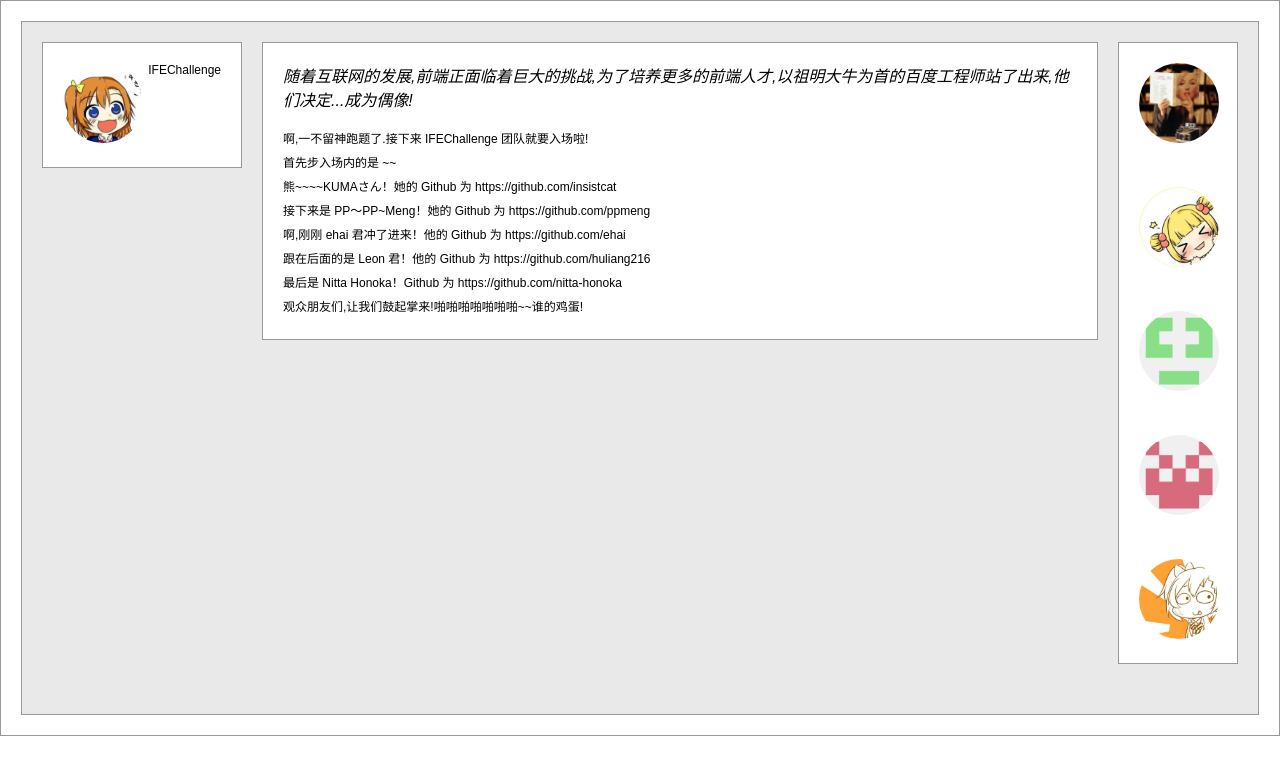
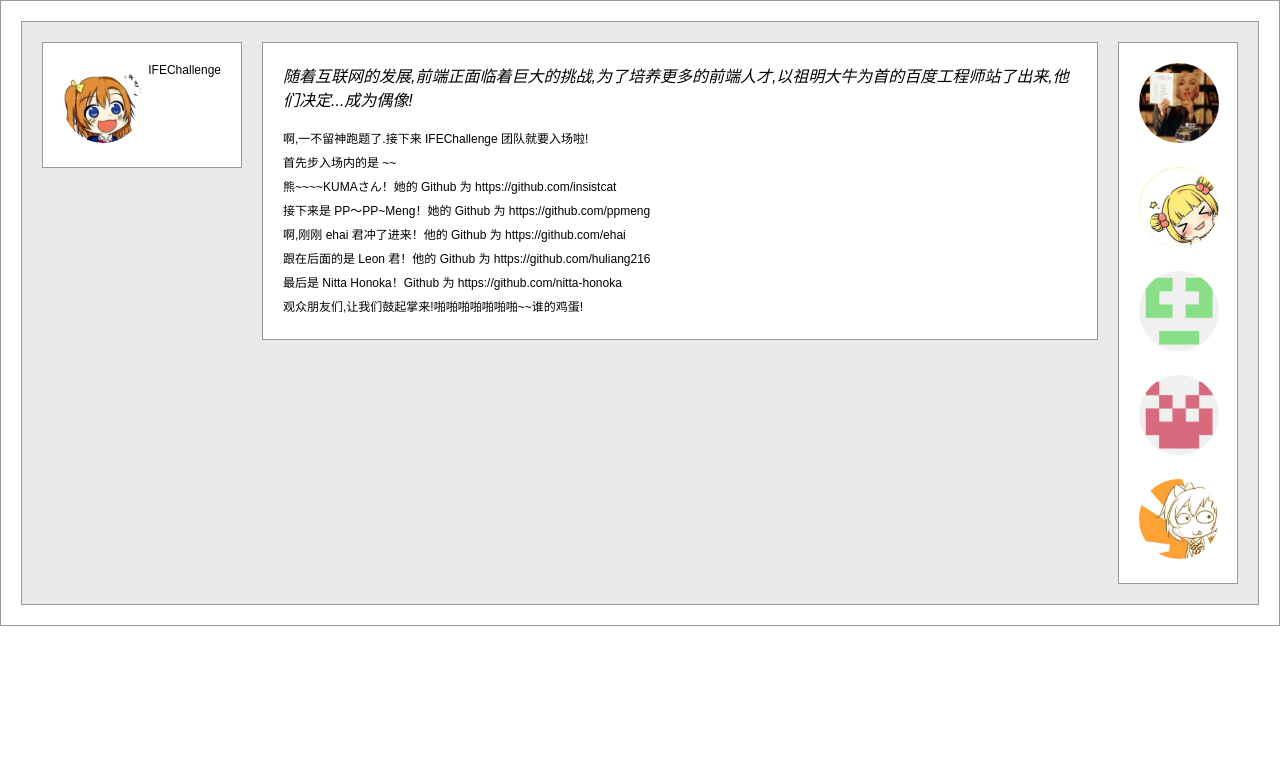
Before and after one commit to nitta-honoka/BaiduIFE-task01-3-Column-Layout, a plain HTML site: page index.html in a window 1280 px wide. Drawn offline with Linux system fonts and the light colour scheme.

Commit message:
fix($browser): 修改边距

```diff
--- a/css/style.css
+++ b/css/style.css
@@ -50,7 +50,7 @@ body {
 /*浮动三列布局*/
 .content {
     min-width: 980px;
-    padding-bottom: 50px;
+    /*padding-bottom: 50px;*/
 }
 .left {
     float: left;
@@ -75,7 +75,6 @@ body {
     line-height: 200%;
 }
 .right .com-image {
-    margin-top: 20px;
     margin-bottom: 20px;
 }
 .right .com-image:first-of-type {
```
